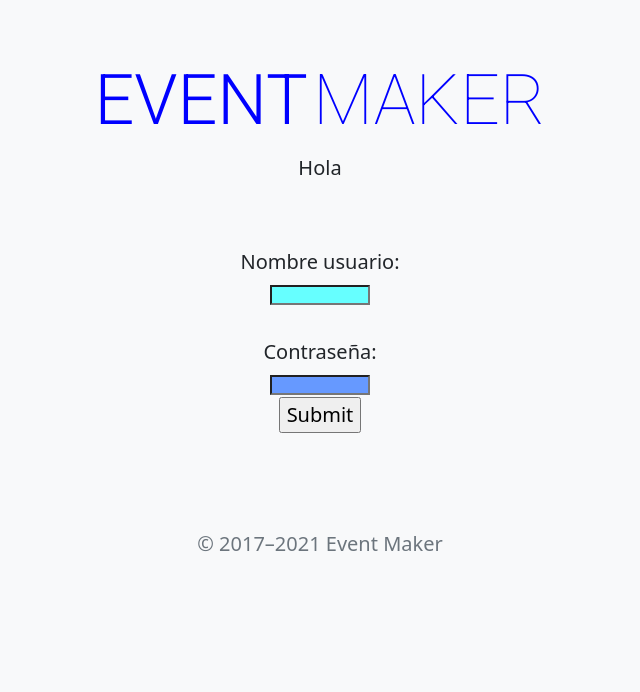
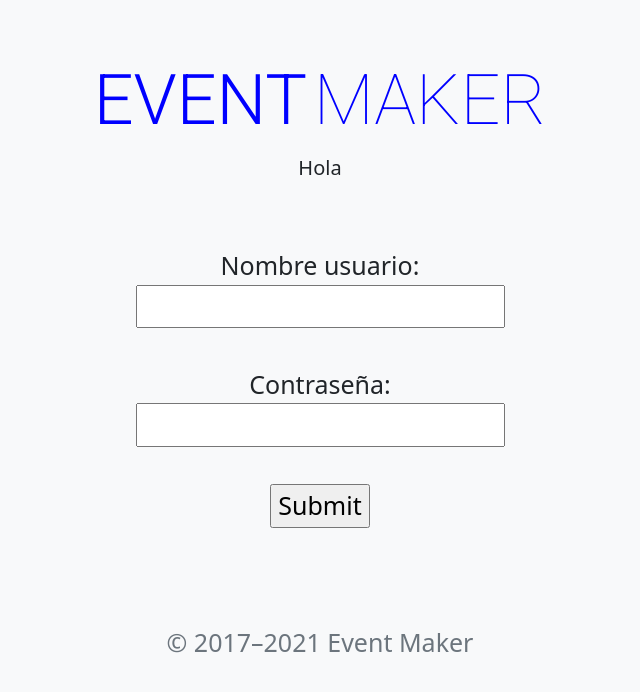
Before and after one commit to coheiden/beta-proyecto-integrado, a PHP site: page /plantilla.html in a window 1280 px wide. Shown: the top 692 px of the page, without its empty margins (320-960 px from the left). Run offline with PHP 8.4, Linux system fonts and the light colour scheme.

Commit message:
no message

```diff
--- a/css/custom.css
+++ b/css/custom.css
@@ -6,7 +6,13 @@
 .container {
   max-width: 960px;
   text-align:center;
-  font-size: 20px;
+  font-size: 25px;
+}
+#nombre_usuario{
+
+  border-color:aqua;
+  border-radius: 20%;
+
 }
 
 .logo {
--- a/plantilla.html
+++ b/plantilla.html
@@ -30,10 +30,10 @@
 
 
         <label for="fname">Nombre usuario:</label><br>
-        <input type="text" style="width:100px;height:20px;background-color:#66FFFF;color:white;font-size:10pt; font-family:Verdana;text-align:center" id="fname" name="fname" value=><br>
-       <br> <label for="Contraseña">Contraseña:</label><br>
-  <input type="text" style="width:100px;height:20px;background-color:#6699FF;color:white;font-size:10pt; font-family:Verdana;text-align:center"id="Contraseña" name="Contraseña" value=><br>
-
+        <input type="text"  id="fname" name="nombre_usuario" value=><br>
+       <br> <border></border><label for="Contraseña">Contraseña:</label></border><br>
+  <input type="text" id="Contraseña" name="contraseña" value=><br>
+<br>
   <input type="submit">
 
 </container>
```
